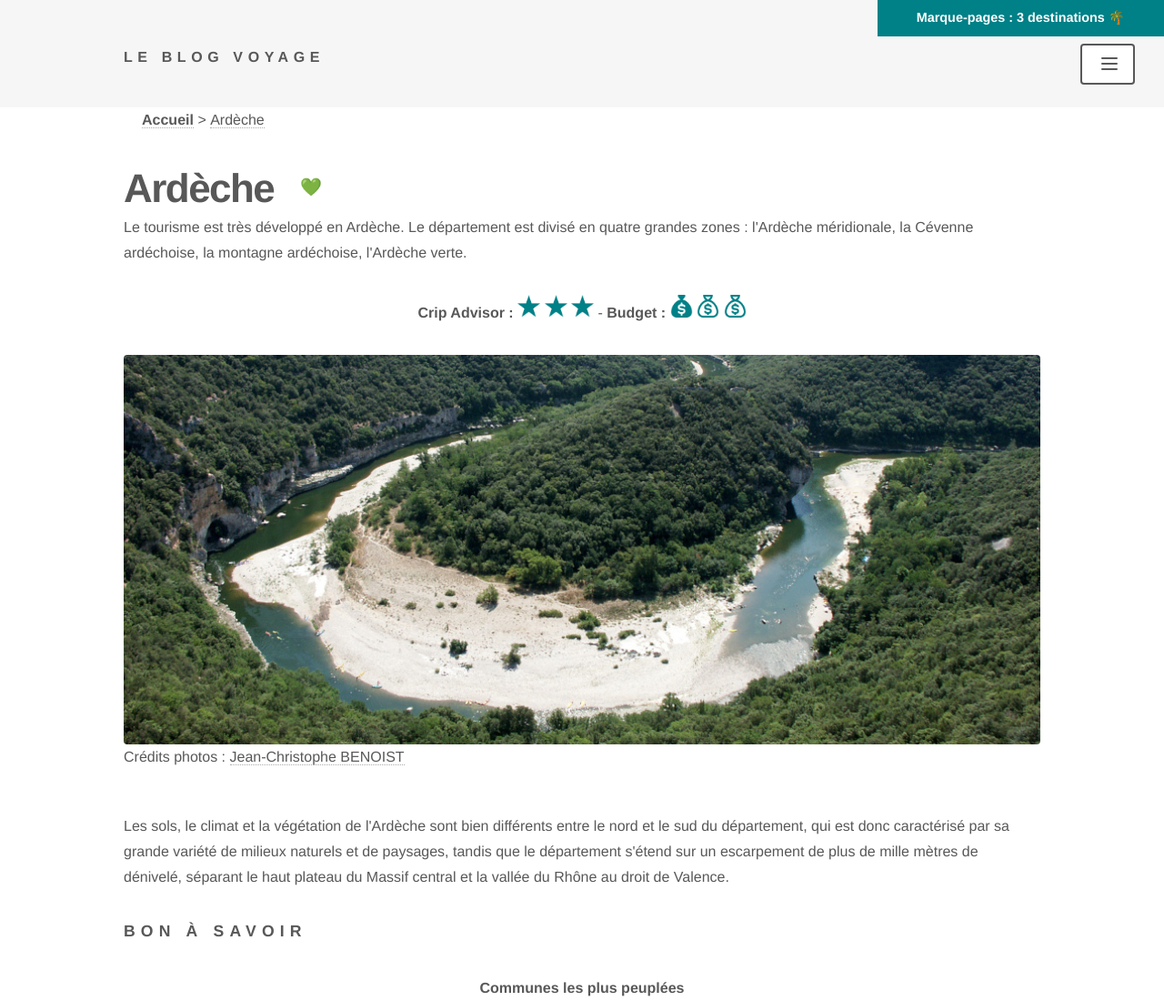
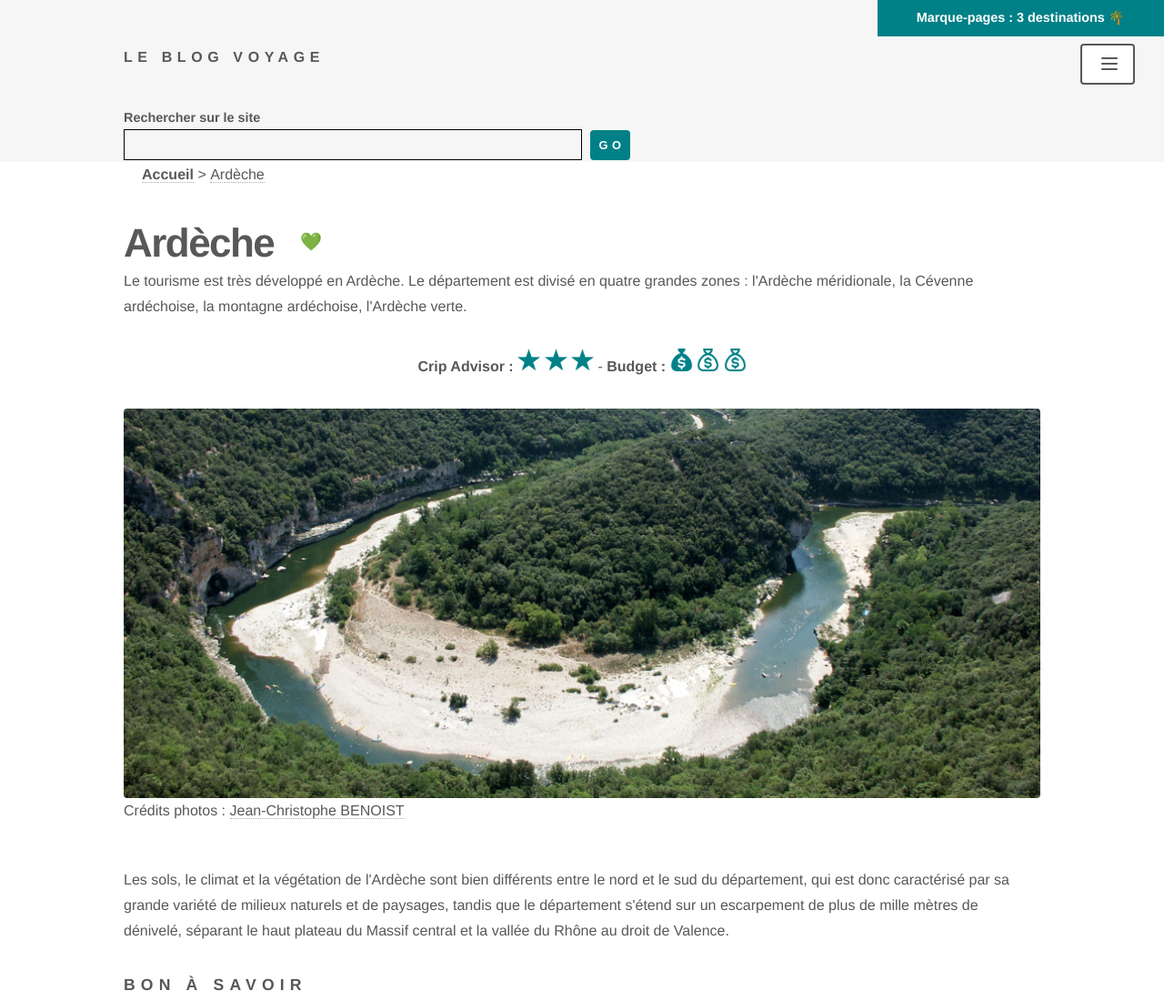
Before and after one commit to PeterBasling/a11y-certif, a plain HTML site: page site-exercice/site-exercice/index.html in a window 1280 px wide. Shown: the top 1100 px of the page at 91% size. Drawn offline with Linux system fonts and the light colour scheme; a web font is replaced by a local one.

Commit message:
3.2 Formulaire de recherche

```diff
--- a/site-exercice/site-exercice/index.html
+++ b/site-exercice/site-exercice/index.html
@@ -36,7 +36,11 @@
 							<span class="sr-only">Menu</span>
 						</button>
 					</div>
-
+					<div role="search" class="recherche">
+						<label for="search">Rechercher sur le site</label>
+						<input type="text" id="search">
+						<button id="btn-search" aria-label="GO - Lancer la recherche">GO</button>
+					</div>
 				</div>
 			</header>
 
```
